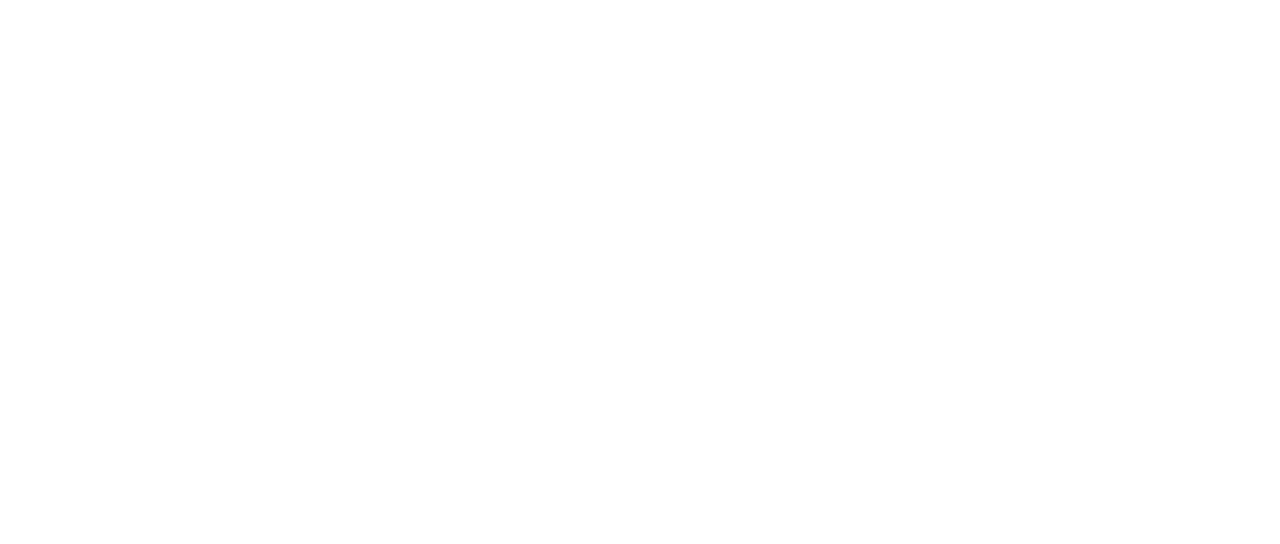
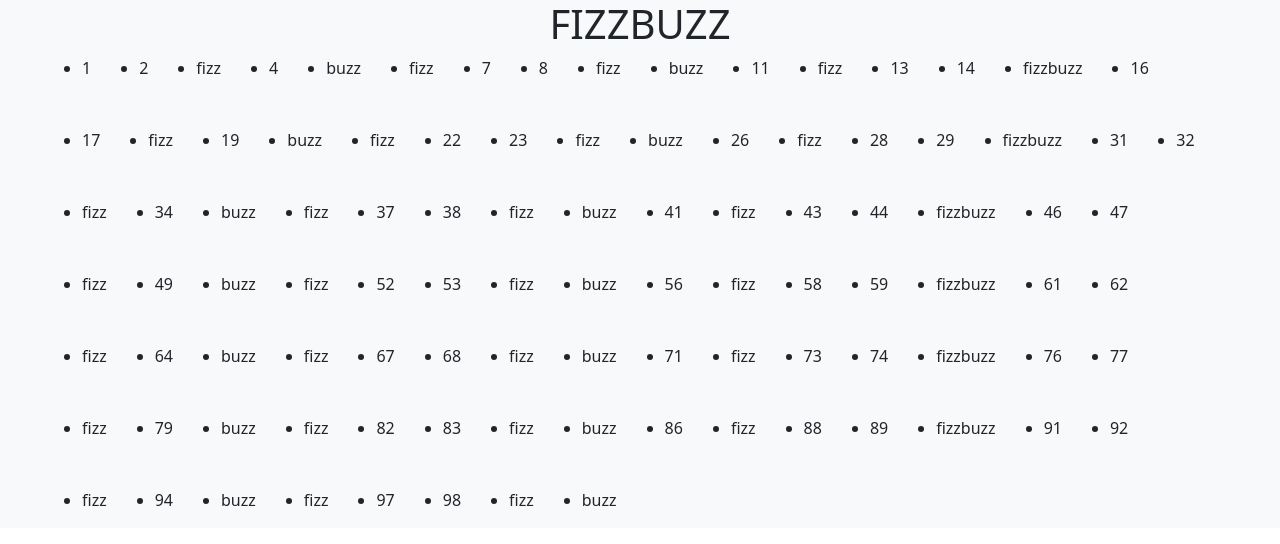
Before and after one commit to lucaruboni/js-fizzbuzz, a plain HTML site: page index.html in a window 1280 px wide. Drawn offline with nearby package versions, Linux system fonts and the light colour scheme.

Commit message:
[add] insertadjacenthtml and his content

```diff
--- a/assets/js/main.js
+++ b/assets/js/main.js
@@ -5,28 +5,43 @@ per i numeri che sono sia multipli di 3 che di 5 stampi “FizzBuzz”.
 Prima di partire a scrivere codice poniamoci qualche domanda:
 Come faccio a sapere se un numero è divisibile per un altro? */
 
-let fizzEl
 
+const ulEl = document.querySelector(".list_el");
+console.log(ulEl);
+
+let liEl;
+const fizz = String("fizz")
+console.log(fizz)
+const buzz = String("buzz")
+console
+const fizzbuzz = String("fizzbuzz")
 
 
 
 for (let index=1; index <= 100 ; index++){
-
+    let listElement = `<li></li>`
 
     if (index % 3==0 && index % 5==0){
-        console.log("fizzbuzz");
+        console.log(fizzbuzz)
+        listElement = `<li>${fizzbuzz}</li>`;
+    }
 
-    }
     else if (index % 3==0){
-        console.log("fizz");
+        console.log(fizz);
+        listElement = `<li>${fizz}</li>`;
     }
 
     else if (index % 5==0){
-        console.log("buzz");
+        console.log(buzz);
+        listElement = `<li>${buzz}</li>`;
+    }
+
+    else {
+    console.log(index)
+    listElement = `<li>${index}</li>`;
     }
 
 
 
-    else (index)
-    console.log(index)
+  ulEl.insertAdjacentHTML("beforeend", listElement)
 }
--- a/index.html
+++ b/index.html
@@ -5,13 +5,27 @@
     <meta http-equiv="X-UA-Compatible" content="IE=edge">
     <meta name="viewport" content="width=device-width, initial-scale=1.0">
     <title>fizzbuzz</title>
+    <link rel="stylesheet" href="https://cdn.jsdelivr.net/npm/bootstrap@5.3.0-alpha1/dist/css/bootstrap.min.css">
     <link rel="stylesheet" href="./assets/css/style.css">
 </head>
 <body>
 
+    <main class="text-center bg-light">
+        <h1>FIZZBUZZ</h1>
+        <div class="container bg-light">
+            <div class="row">
+                <ul class="list_el  d-flex flex-wrap gap-5">
+
+                </ul>
+            </div>
+
+        </div>
+    </main>
 
 
 <script src="./assets/js/main.js"></script>
+<script src="https://cdn.jsdelivr.net/npm/@popperjs/core@2.11.6/dist/umd/popper.min.js" integrity="sha384-oBqDVmMz9ATKxIep9tiCxS/Z9fNfEXiDAYTujMAeBAsjFuCZSmKbSSUnQlmh/jp3" crossorigin="anonymous"></script>
+<script src="https://cdn.jsdelivr.net/npm/bootstrap@5.3.0-alpha1/dist/js/bootstrap.min.js" integrity="sha384-mQ93GR66B00ZXjt0YO5KlohRA5SY2XofN4zfuZxLkoj1gXtW8ANNCe9d5Y3eG5eD" crossorigin="anonymous"></script>
 
 </body>
 </html>
```
